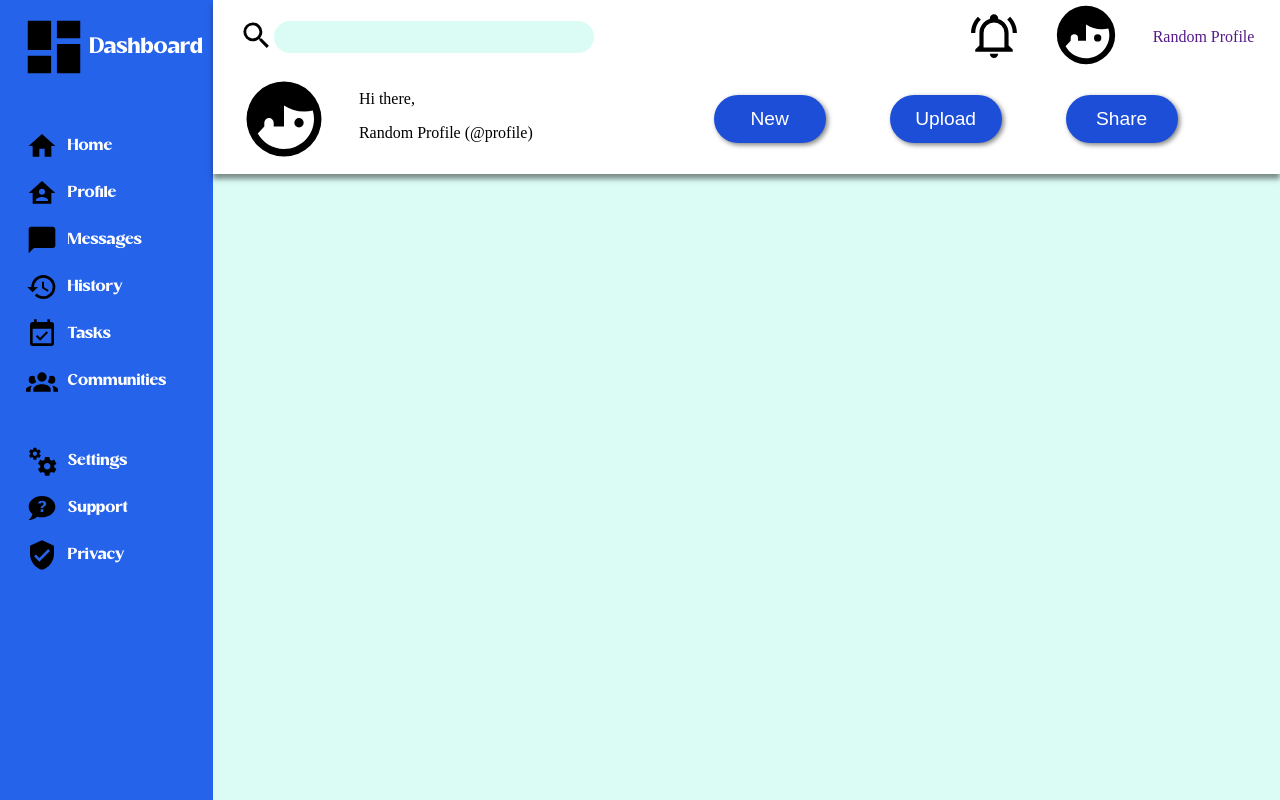
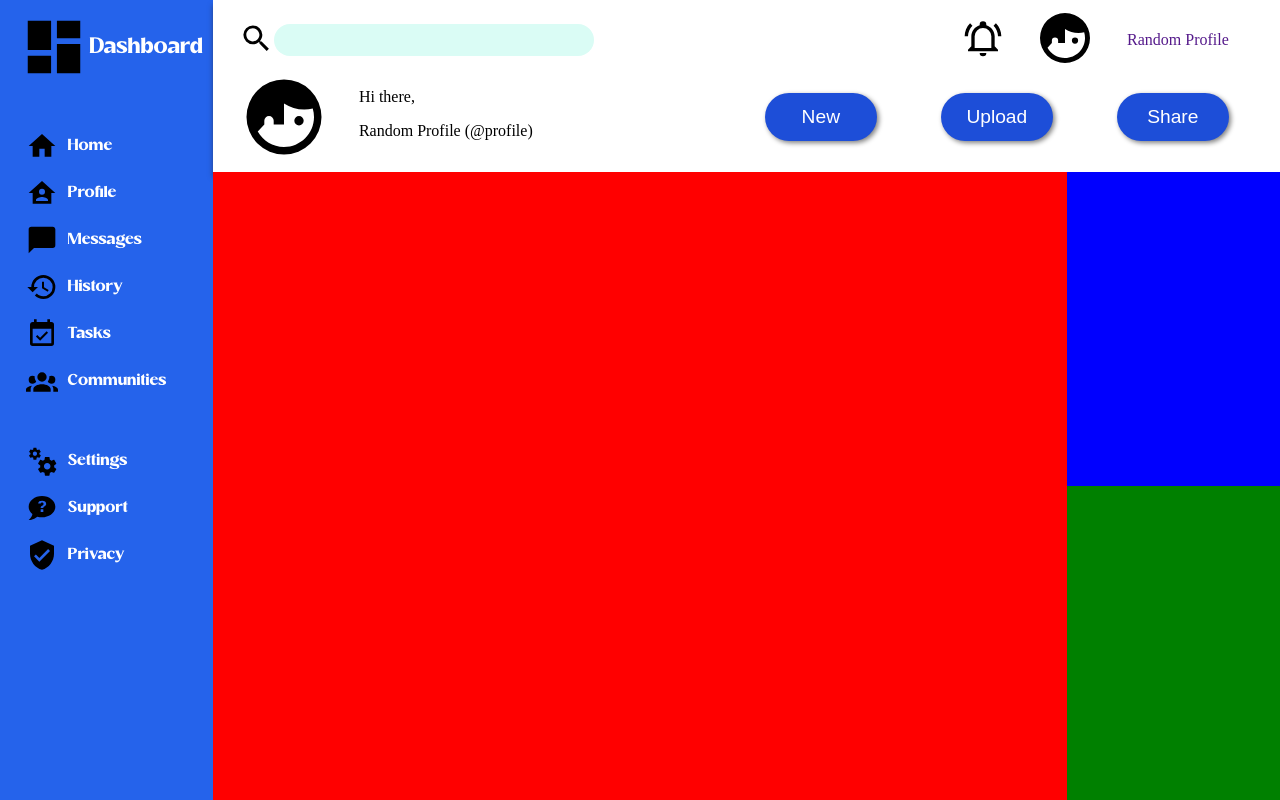
Before and after one commit to Adfmu1/Admin-Dashboard, a plain HTML site: page index.html in a window 1280 px wide. Drawn offline with Linux system fonts and the light colour scheme.

Commit message:
clean code and make prep for main content

```diff
--- a/index.html
+++ b/index.html
@@ -89,7 +89,9 @@
         </div>
     </div>
     <div id="main-content">
-
+        <div id="your-projects"></div>
+        <div id="announcements"></div>
+        <div id="trending"></div>
     </div>
 </body>
 <script src="script.js"></script>
--- a/style.css
+++ b/style.css
@@ -1,119 +1,124 @@
+/* Global Styles */
 @font-face {
-    font-family: migae;
+    font-family: migae; /* Custom font */
     src: url(./fonts/migae.otf);
   }
 
   body {
-    margin: 0px 0px 0px 0px;
+    margin: 0;
     display: grid;
     background-color: #dafcf5;
-    grid-template: 1fr 7fr / 1fr 5fr ;
+    grid-template: 1fr 7fr / 1fr 5fr; /* Define grid layout for body */
     height: 100vh;
   }
 
-/* dashbboard */
+  a {
+    text-decoration: none;
+  }
+
+  /* Dashboard Styles */
   #dashboard {
     display: flex;
     font-family: "migae";
     flex-direction: column;
     justify-content: flex-start;
     gap: 6vh;
-    grid-area: 1 / 1 / -1 / 2;
+    grid-area: 1 / 1 / -1 / 2; /* Position dashboard in grid */
     background-color: #2563eb;
   }
 
-.upper-options > div > a > img, .lower-options > div > a > img {
-    width: 2.5vw;
+  /* Dashboard Logo */
+  .logo {
+    margin-top: 1.5vh;
+    margin-left: 1.5vw;
   }
 
   .main-page {
     color: white;
     font-size: 1.4rem;
+    display: flex; /* Center align logo and text */
+    align-items: center;
+  }
+
+  .dashboard-logo {
+    width: 70px; /* Set logo size */
+  }
+
+  /* Dashboard Options */
+  .upper-options, .lower-options {
+    display: flex;
+    flex-direction: column;
+    gap: 15px;
+    margin-left: 2vw;
   }
 
   .upper-options > div > a, .lower-options > div > a {
     display: flex;
+    align-items: center;
     gap: 10px;
     font-size: 1rem;
     color: white;
   }
 
-.upper-options, .lower-options {
-    display: flex;
-    flex-direction: column;
-    gap: 15px;
+  .upper-options > div > a > img, .lower-options > div > a > img {
+    width: 2.5vw; /* Set icon size */
   }
 
-/* logo */
-.logo {
-    margin-top: 1.5vh;
-    margin-left: 1.5vw;
-}
-
-#dashboard > div > div {
-    margin-left: 2vw;
-}
-
-.main-page, #dashboard > div > div > a {
-    display: flex;
-    align-items: center;
-}
-
-/* icons */
-.dashboard-logo, .profile-picture {
-    width: 70px;
-}
-
-.search-button {
-    width: 35px;
-}
-
-.notification-bell {
-    width: 50px;
-}
-
-/* header */
+  /* Header Styles */
   #header {
-    grid-area: 1 / 2 / 2 / -1;
+    grid-area: 1 / 2 / 2 / -1; /* Position header in grid */
     display: flex;
     flex-direction: column;
     background-color: white;
     box-shadow: 0px 5px 5px rgba(39, 39, 39, 0.521);
   }
 
-#search, .profile {
+  /* Header Upper Section */
+  .upper {
     display: flex;
+    justify-content: space-between;
     align-items: center;
+    margin-top: 1vh;
   }
 
   #search {
+    display: flex;
+    align-items: center;
     margin-left: 2vw;
   }
 
-.profile {
-    margin-right: 2vw;
-    gap: 2.5vw;
+  .search-button {
+    width: 35px; /* Set search button size */
   }
 
   #search-field {
     border: none;
     height: 2rem;
-    width: clamp(100px, 25vw, 450px);
+    width: clamp(100px, 25vw, 450px); /* Responsive width */
     border-radius: 4rem;
     background-color: #dafcf5;
   }
 
-#search-field:focus {
-    outline: none;
+  .profile {
+    display: flex;
+    align-items: center;
+    margin-right: 4vw;
+    gap: 2.5vw;
   }
 
-.upper, .lower{
+  .notification-bell {
+    width: 40px; /* Set notification bell size */
+  }
+
+  .profile-picture {
+    width: 60px; /* Set profile picture size */
+  }
+
+  /* Header Lower Section */
+  .lower {
     display: flex;
     justify-content: space-between;
-}
-
-.upper {
-    align-items: center;
+    padding-bottom: 10px;
   }
 
   .profile2 {
@@ -123,15 +128,19 @@ body {
 
   .profile2 > img {
     padding-right: 30px;
-    width: 90px;
+    width: 90px; /* Set profile picture size */
   }
 
   .post-options {
     display: flex;
     align-items: center;
-    gap: clamp(20px, 5vw, 200px);
+    gap: clamp(20px, 5vw, 200px); /* Responsive spacing */
     justify-content: right;
     width: 60%;
+  }
+
+.post-options > button:nth-of-type(3) {
+    margin-right: 4vw;
 }
 
   button {
@@ -146,14 +155,21 @@ button {
     font-size: 1.2rem;
   }
 
-.post-options > button:nth-of-type(3) {
-    margin-right: 8vw;
+/* main content */
+#main-content {
+    display: grid;
+    grid-template: 1fr 1fr / 4fr 1fr;
 }
 
-.lower {
-    padding-bottom: 10px;
+#your-projects {
+    grid-area: 1 / 1 / -1 / 2;
+background-color: red;
 }
 
-a:link, a:visited {
-    text-decoration: none;
+#announcements {
+background-color: blue;
 }
+
+#trending {
+background-color: green;
+}
```
Lines whose indentation alone changed are shown as unchanged.
